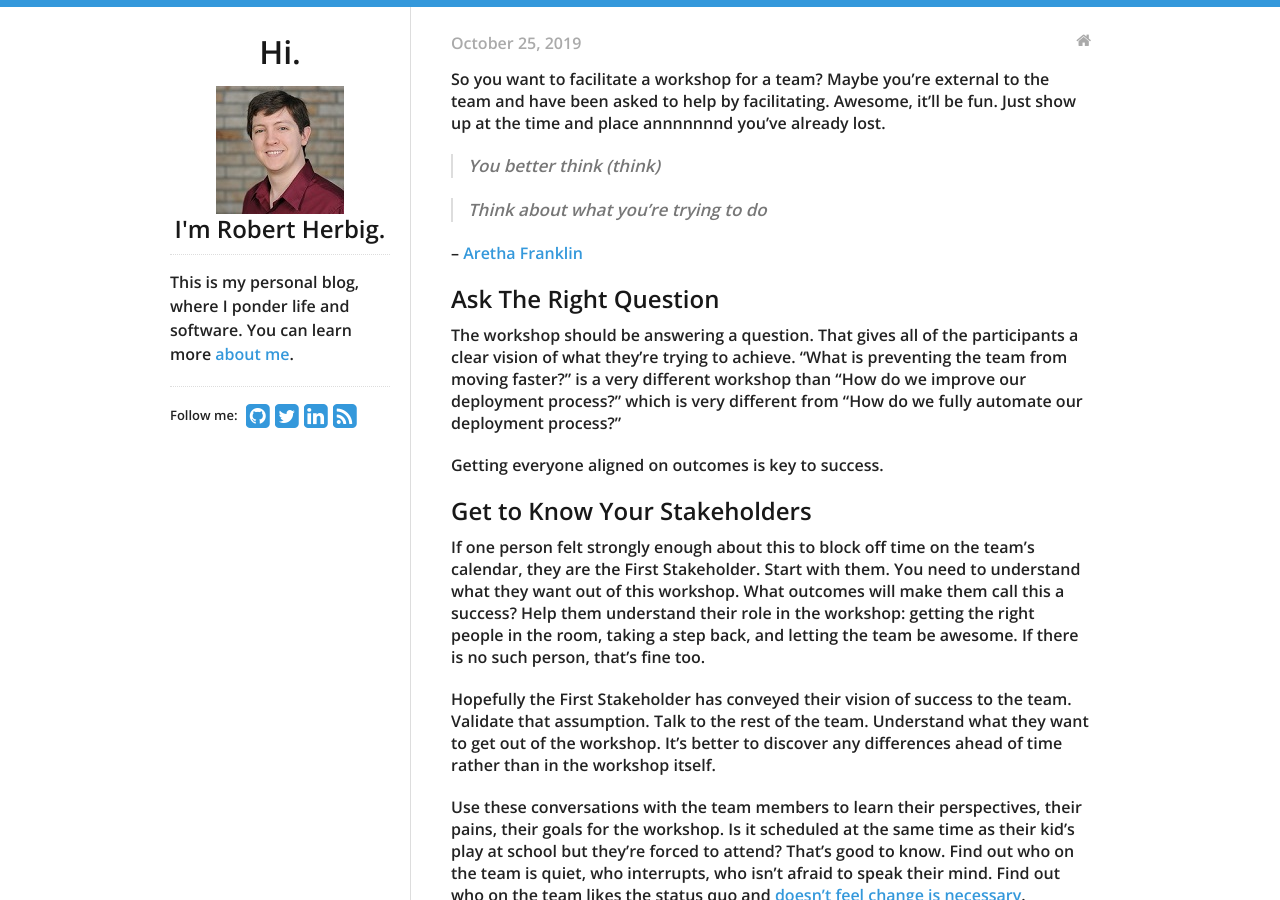
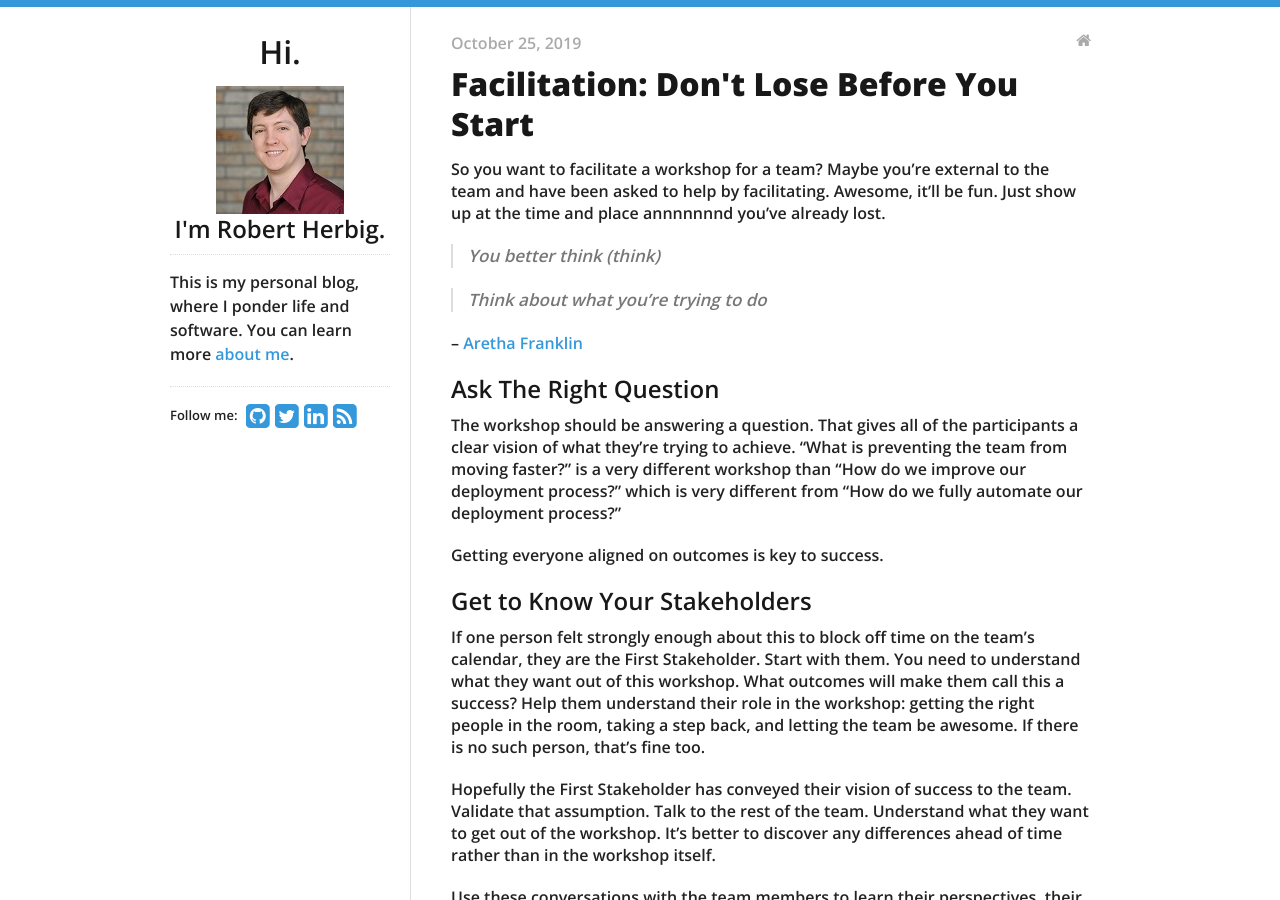
Before and after one commit to rpherbig/rpherbig.github.io, a Jekyll site: the page built from _posts/2019-10-25-facilitation-dont-lose-before-you-start.markdown, in a window 1280 px wide and 900 px high. Built offline with Jekyll 4.4.1, drawn with Linux system fonts in a browser that asks for light colours; nearby versions of some CDN libraries; our own code applies the rules of GitHub Pages for plain Markdown files.

Commit message:
Fix 'Facilitation' title
Per jekyll/jekyll#549 the title can't contain a colon character. Workarounds include using the HTML encoded value of `&#58;`. Another (which I chose to use) is to use single or double quotes in the title.

```diff
--- a/_posts/2019-10-25-facilitation-dont-lose-before-you-start.markdown
+++ b/_posts/2019-10-25-facilitation-dont-lose-before-you-start.markdown
@@ -1,5 +1,5 @@
 ---
-title: Facilitation: Don't Lose Before You Start
+title: "Facilitation: Don't Lose Before You Start"
 layout: post
 ---
 
```
